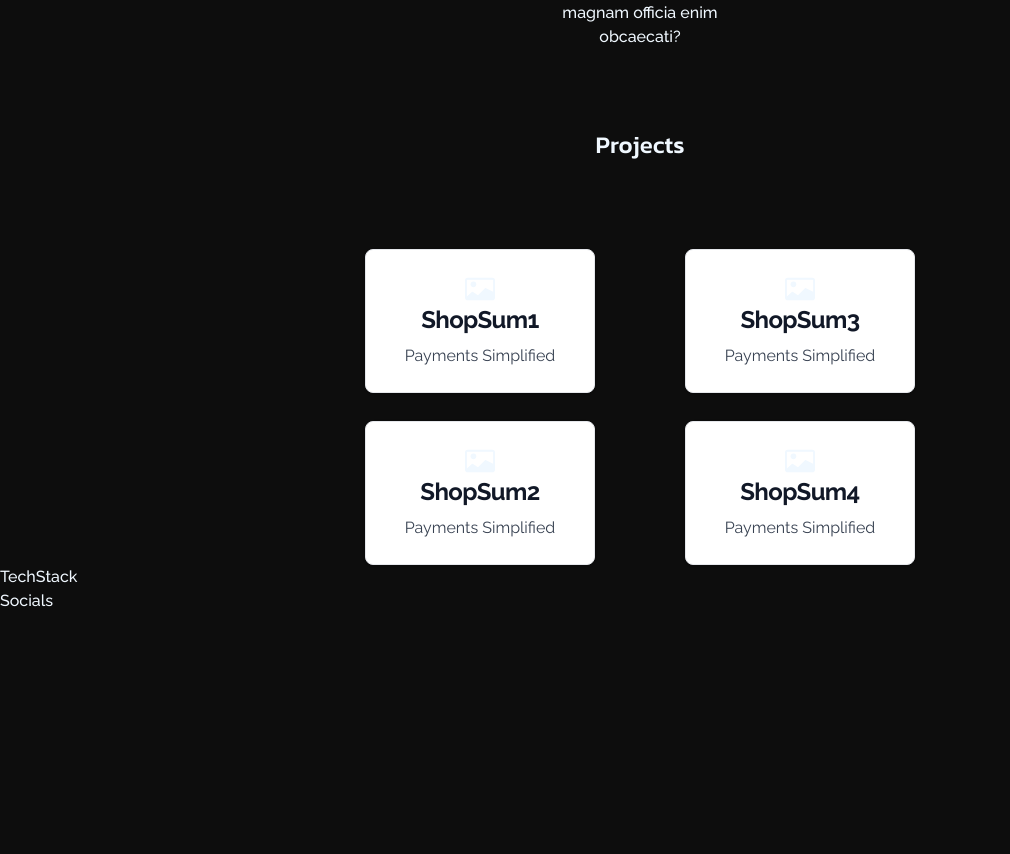
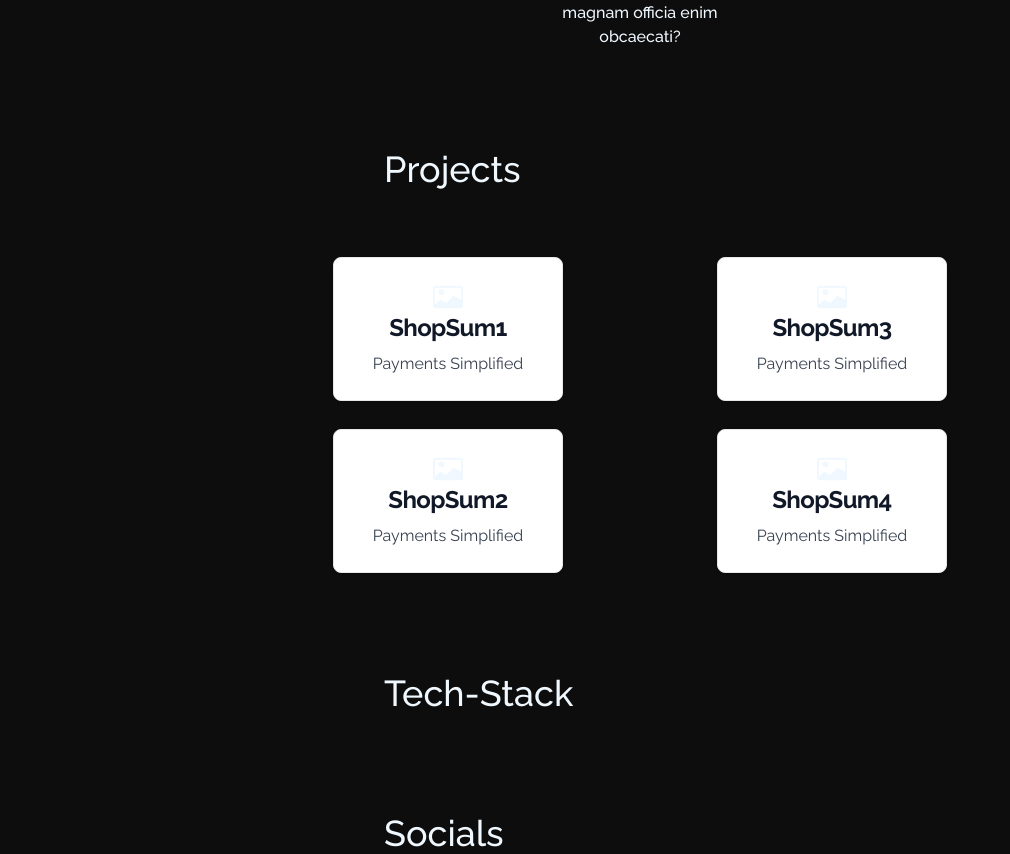
Before and after one commit to makersmecca/Portfolio, a React (Vite) app: page / in a window 1280 px wide. Shown: the part 823-1677 px from the top of the page, without its empty margins (0-1010 px from the left). Before the commit the page ends 1436 px from the top, so only its background shows below. Built offline with nearby package versions, Linux system fonts and the light colour scheme.

Commit message:
updated alignment and font

```diff
--- a/src/Components/MyProjectDetails.jsx
+++ b/src/Components/MyProjectDetails.jsx
@@ -7,9 +7,11 @@ const MyProjectDetails = ({ projectDetails }) => {
 
   return (
     <>
-      <div className="font-Kanit text-2xl text-center mt-20">Projects</div>
-      <div className="pt-5 grid grid-cols-2 md:grid-cols-4 xl:px-80 lg:px-52 md:px-36 px-8">
-        <div className="col-span-2 flex justify-center">
+      <div className="mt-20 pt-5 grid grid-cols-2 md:grid-cols-5 xl:px-80 lg:px-52 md:px-36 px-8">
+        <div className="col-span-2 col-start-1 text-center md:text-start md:ps-16 md:me-9 text-3xl md:text-4xl">
+          Projects
+        </div>
+        <div className="col-span-2 col-start-1 flex justify-center">
           <ul className="md:pt-10 pt-0">
             {arr1.map((i) => (
               <li key={i.name} className="md:pt-7 pt-5">
@@ -41,7 +43,7 @@ const MyProjectDetails = ({ projectDetails }) => {
             ))}
           </ul>
         </div>
-        <div className="col-span-2 flex justify-center">
+        <div className="col-span-2 md:col-start-4 flex justify-center">
           <ul className="md:pt-10 pt-0">
             {arr2.map((i) => (
               <li key={i.name} className="md:pt-7 pt-5">
--- a/src/Components/Socials.jsx
+++ b/src/Components/Socials.jsx
@@ -1,7 +1,11 @@
 const Socials = () => {
   return (
     <>
-      <div>Socials</div>
+      <div className="mt-20 pt-5 grid grid-cols-2 md:grid-cols-5 xl:px-80 lg:px-52 md:px-36 px-8">
+        <div className="col-span-2 col-start-1 text-center md:text-start md:ps-16 text-3xl md:text-4xl">
+          Socials
+        </div>
+      </div>
     </>
   );
 };
--- a/src/Components/TechStack.jsx
+++ b/src/Components/TechStack.jsx
@@ -1,7 +1,11 @@
 const TechStack = () => {
   return (
     <>
-      <div>TechStack</div>
+      <div className="mt-20 pt-5 grid grid-cols-2 md:grid-cols-5 xl:px-80 lg:px-52 md:px-36 px-8">
+        <div className="col-span-2 md:col-span-3 col-start-1 text-center md:text-start md:ps-16 md:me-9 text-3xl md:text-4xl">
+          Tech-Stack
+        </div>
+      </div>
     </>
   );
 };
```
